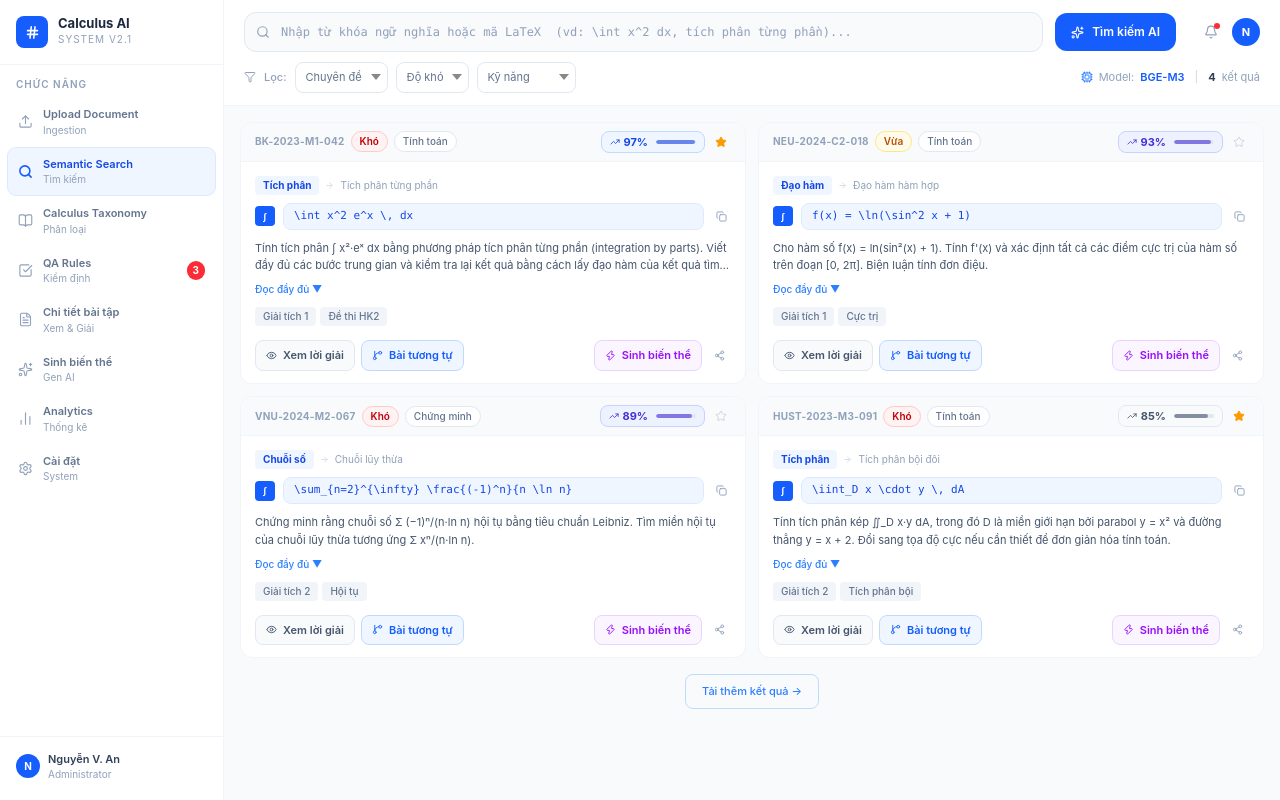
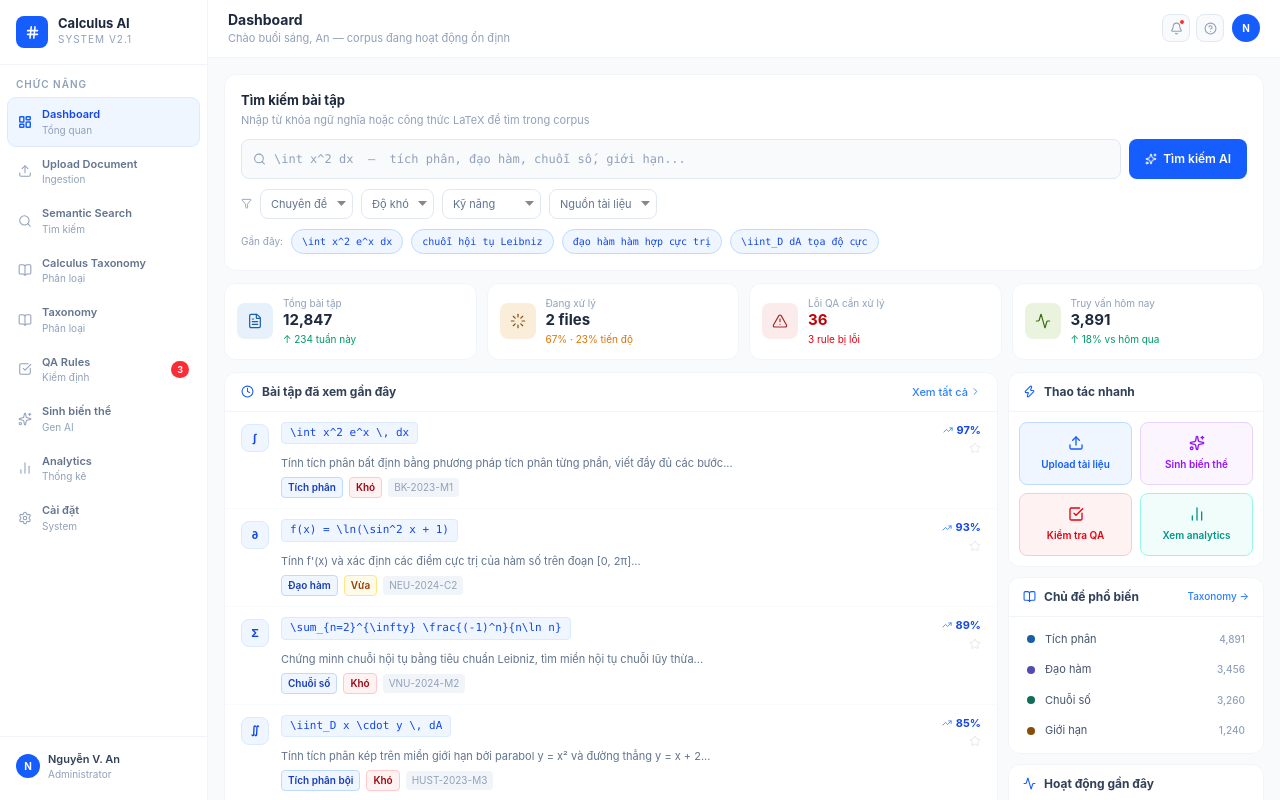
Before and after one commit to ShNam12/math-matching-ai, a React (Vite) app in the folder apps/frontend/: page / in a window 1280 px wide. Built offline with nearby package versions, Linux system fonts and the light colour scheme.

Commit message:
chỉnh frontend

```diff
--- a/apps/frontend/src/App.jsx
+++ b/apps/frontend/src/App.jsx
@@ -1,4 +1,5 @@
 import { useState } from "react"
+import Dashboard from "./pages/Dashboard.jsx"
 import UploadDocument from "./pages/UploadDocument.jsx"
 import SemanticSearch from "./pages/SemanticSearch.jsx"
 import CalculusTaxonomy from "./pages/CalculusTaxonomy.jsx"
@@ -10,6 +11,7 @@ import SettingsPage from "./pages/Settings.jsx"
 import "./App.css"
 
 const PAGES = {
+  dashboard: Dashboard,
   upload: UploadDocument,
   search: SemanticSearch,
   taxonomy: CalculusTaxonomy,
@@ -21,7 +23,7 @@ const PAGES = {
 }
 
 function App() {
-  const [activePage, setActivePage] = useState("search")
+  const [activePage, setActivePage] = useState("dashboard")
 
   const ActivePage = PAGES[activePage]
 
--- a/apps/frontend/src/pages/Analytics.jsx
+++ b/apps/frontend/src/pages/Analytics.jsx
@@ -4,10 +4,11 @@ import {
   Settings, BarChart2, FileText, Sparkles,
   TrendingUp, TrendingDown, Database, Activity,
   FileText as FT, Zap, Users, Clock, Download,
-  ArrowUpRight, ArrowDownRight, Minus, RefreshCw
+  ArrowUpRight, ArrowDownRight, Minus, RefreshCw, LayoutDashboard
 } from "lucide-react";
 
 const NAV = [
+  { icon: LayoutDashboard, label: "Dashboard", sub: "Tổng quan", id: "dashboard" },
   { icon: Upload, label: "Upload Document", sub: "Ingestion", id: "upload" },
   { icon: Search, label: "Semantic Search", sub: "Tìm kiếm", id: "search" },
   { icon: BookOpen, label: "Calculus Taxonomy", sub: "Phân loại", id: "taxonomy" },
--- a/apps/frontend/src/pages/CalculusTaxonomy.jsx
+++ b/apps/frontend/src/pages/CalculusTaxonomy.jsx
@@ -3,10 +3,11 @@ import {
   Hash, Upload, Search, BookOpen, CheckSquare, Bell,
   Settings, BarChart2, FileText, Sparkles, ChevronDown,
   ChevronRight, Plus, Edit3, Trash2, MoreHorizontal,
-  TrendingUp, ArrowRight, Info, Tag, Database
+  TrendingUp, ArrowRight, Info, Tag, Database, LayoutDashboard
 } from "lucide-react";
 
 const NAV = [
+  { icon: LayoutDashboard, label: "Dashboard", sub: "Tổng quan", id: "dashboard" },
   { icon: Upload, label: "Upload Document", sub: "Ingestion", id: "upload" },
   { icon: Search, label: "Semantic Search", sub: "Tìm kiếm", id: "search" },
   { icon: BookOpen, label: "Calculus Taxonomy", sub: "Phân loại", id: "taxonomy", active: true },
--- a/apps/frontend/src/pages/Dashboard.jsx
+++ b/apps/frontend/src/pages/Dashboard.jsx
@@ -9,8 +9,9 @@ import {
 
 const NAV = [
   { icon: LayoutDashboard, label: "Dashboard", sub: "Tổng quan", id: "dashboard" },
+  { icon: Upload, label: "Upload Document", sub: "Ingestion", id: "upload" },
   { icon: Search, label: "Semantic Search", sub: "Tìm kiếm", id: "search" },
-  { icon: Upload, label: "Upload Document", sub: "Ingestion", id: "upload" },
+  { icon: BookOpen, label: "Calculus Taxonomy", sub: "Phân loại", id: "taxonomy" },
   { icon: BookOpen, label: "Taxonomy", sub: "Phân loại", id: "taxonomy" },
   { icon: CheckSquare, label: "QA Rules", sub: "Kiểm định", id: "qa", badge: 3 },
   { icon: Sparkles, label: "Sinh biến thể", sub: "Gen AI", id: "gen" },
--- a/apps/frontend/src/pages/GenVariants.jsx
+++ b/apps/frontend/src/pages/GenVariants.jsx
@@ -4,10 +4,11 @@ import {
   Settings, BarChart2, FileText, Sparkles,
   ArrowLeft, ChevronRight, Zap, Download, DatabaseZap,
   RefreshCw, Copy, CheckCircle, Sliders, ArrowUpRight,
-  ArrowDownRight, Minus, Eye, Plus
+  ArrowDownRight, Minus, Eye, Plus, LayoutDashboard
 } from "lucide-react";
 
 const NAV = [
+  { icon: LayoutDashboard, label: "Dashboard", sub: "Tổng quan", id: "dashboard" },
   { icon: Upload, label: "Upload Document", sub: "Ingestion", id: "upload" },
   { icon: Search, label: "Semantic Search", sub: "Tìm kiếm", id: "search" },
   { icon: BookOpen, label: "Calculus Taxonomy", sub: "Phân loại", id: "taxonomy" },
--- a/apps/frontend/src/pages/ProblemDetail.jsx
+++ b/apps/frontend/src/pages/ProblemDetail.jsx
@@ -4,10 +4,11 @@ import {
   Settings, BarChart2, FileText, Sparkles,
   ArrowLeft, Copy, Share2, Star, Eye, GitBranch,
   Zap, ChevronRight, CheckCircle, BookMarked,
-  TrendingUp, Tag, Clock, User, Printer, Download
+  TrendingUp, Tag, Clock, User, Printer, Download, LayoutDashboard
 } from "lucide-react";
 
 const NAV = [
+  { icon: LayoutDashboard, label: "Dashboard", sub: "Tổng quan", id: "dashboard" },
   { icon: Upload, label: "Upload Document", sub: "Ingestion", id: "upload" },
   { icon: Search, label: "Semantic Search", sub: "Tìm kiếm", id: "search" },
   { icon: BookOpen, label: "Calculus Taxonomy", sub: "Phân loại", id: "taxonomy" },
--- a/apps/frontend/src/pages/QARules.jsx
+++ b/apps/frontend/src/pages/QARules.jsx
@@ -4,10 +4,11 @@ import {
   Settings, BarChart2, FileText, Sparkles,
   CheckCircle, XCircle, AlertTriangle, RefreshCw,
   ChevronDown, Filter, Play, Download, Clock, Info,
-  Shield, Code2, Copy, Layers, AlertCircle, Eye
+  Shield, Code2, Copy, Layers, AlertCircle, Eye, LayoutDashboard
 } from "lucide-react";
 
 const NAV = [
+  { icon: LayoutDashboard, label: "Dashboard", sub: "Tổng quan", id: "dashboard" },
   { icon: Upload, label: "Upload Document", sub: "Ingestion", id: "upload" },
   { icon: Search, label: "Semantic Search", sub: "Tìm kiếm", id: "search" },
   { icon: BookOpen, label: "Calculus Taxonomy", sub: "Phân loại", id: "taxonomy" },
--- a/apps/frontend/src/pages/SemanticSearch.jsx
+++ b/apps/frontend/src/pages/SemanticSearch.jsx
@@ -3,10 +3,11 @@ import {
   Hash, Upload, Search, BookOpen, CheckSquare, Bell,
   Settings, BarChart2, FileText, Sparkles, Filter,
   TrendingUp, Eye, GitBranch, Zap, X, ChevronDown,
-  Cpu, SlidersHorizontal, ArrowRight, Star, Copy, Share2
+  Cpu, SlidersHorizontal, ArrowRight, Star, Copy, Share2, LayoutDashboard
 } from "lucide-react";
 
 const NAV = [
+  { icon: LayoutDashboard, label: "Dashboard", sub: "Tổng quan", id: "dashboard" },
   { icon: Upload, label: "Upload Document", sub: "Ingestion", id: "upload" },
   { icon: Search, label: "Semantic Search", sub: "Tìm kiếm", id: "search", active: true },
   { icon: BookOpen, label: "Calculus Taxonomy", sub: "Phân loại", id: "taxonomy" },
--- a/apps/frontend/src/pages/Settings.jsx
+++ b/apps/frontend/src/pages/Settings.jsx
@@ -4,10 +4,11 @@ import {
   Settings, BarChart2, FileText, Sparkles,
   Cpu, Zap, Shield, Users, Globe, Database,
   ChevronRight, Save, RotateCcw, Plus, Trash2,
-  Edit3, CheckCircle, AlertTriangle, Eye, EyeOff, Key
+  Edit3, CheckCircle, AlertTriangle, Eye, EyeOff, Key, LayoutDashboard
 } from "lucide-react";
 
 const NAV = [
+  { icon: LayoutDashboard, label: "Dashboard", sub: "Tổng quan", id: "dashboard" },
   { icon: Upload, label: "Upload Document", sub: "Ingestion", id: "upload" },
   { icon: Search, label: "Semantic Search", sub: "Tìm kiếm", id: "search" },
   { icon: BookOpen, label: "Calculus Taxonomy", sub: "Phân loại", id: "taxonomy" },
--- a/apps/frontend/src/pages/UploadDocument.jsx
+++ b/apps/frontend/src/pages/UploadDocument.jsx
@@ -3,10 +3,11 @@ import {
   Hash, Upload, Search, BookOpen, CheckSquare, Bell, ChevronDown,
   User, Settings, BarChart2, FileText, Database, Activity,
   CloudUpload, FileType, X, CheckCircle, Loader, AlertCircle,
-  Eye, Trash2, RefreshCw, FolderOpen, Sparkles
+  Eye, Trash2, RefreshCw, FolderOpen, Sparkles, LayoutDashboard
 } from "lucide-react";
 
 const NAV = [
+  { icon: LayoutDashboard, label: "Dashboard", sub: "Tổng quan", id: "dashboard" },
   { icon: Upload, label: "Upload Document", sub: "Ingestion", id: "upload", active: true },
   { icon: Search, label: "Semantic Search", sub: "Tìm kiếm", id: "search" },
   { icon: BookOpen, label: "Calculus Taxonomy", sub: "Phân loại", id: "taxonomy" },
```
